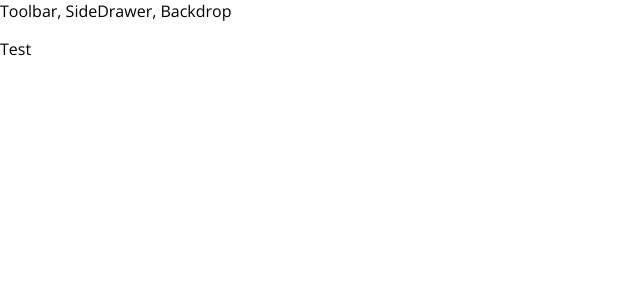
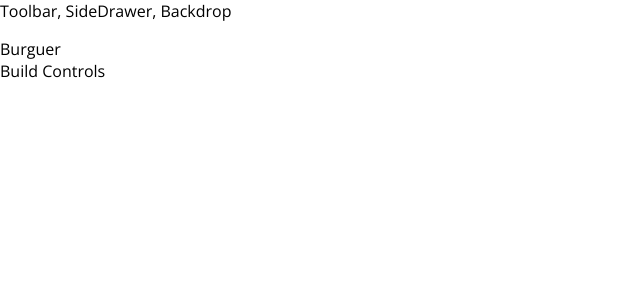
Before and after one commit to Rairomero/TheBurguerBuilder, a React app: page / in a window 1280 px wide. Shown: the top 300 px of the page, without its empty margins (0-640 px from the left). Built offline with nearby package versions, Linux system fonts and the light colour scheme.

Commit message:
Starting implementation of the burguer builder component
Signed-off-by: Rai <rainieromadrid@gmail.com>

```diff
--- a/src/App.js
+++ b/src/App.js
@@ -1,13 +1,14 @@
 import React, { Component } from 'react';
 
 import Layout from './components/Layout/Layout';
+import BurguerBuilder from './containers/BurguerBuilder/BurguerBuilder';
 
 class App extends Component {
   render() {
     return (
       <div>
           <Layout>
-            <p>Test</p>
+            <BurguerBuilder />
           </Layout>
       </div>
     );
--- /dev/null
+++ b/src/components/Layout/Layout.css
@@ -0,0 +1,3 @@
+.Content {
+    margin-top: 16px;
+}
--- a/src/components/Layout/Layout.js
+++ b/src/components/Layout/Layout.js
@@ -1,10 +1,12 @@
 import React from 'react';
+
 import Aux from '../../hoc/Aux';
+import classes from './Layout.css';
 
 const layout = ( props ) => (
     <Aux>
         <div>Toolbar, SideDrawer, Backdrop</div>
-        <main>
+        <main className={classes.Content}>
             {props.children}
         </main>
     </Aux>
--- /dev/null
+++ b/src/containers/BurguerBuilder/BurguerBuilder.js
@@ -0,0 +1,16 @@
+import React, { Component } from 'react';
+
+import Aux from '../../hoc/Aux';
+
+class BurguerBuilder extends Component {
+    render () {
+        return (
+            <Aux>
+              <div>Burguer</div>
+              <div>Build Controls</div>
+            </Aux>
+        );
+    }
+}
+
+export default BurguerBuilder;
```
